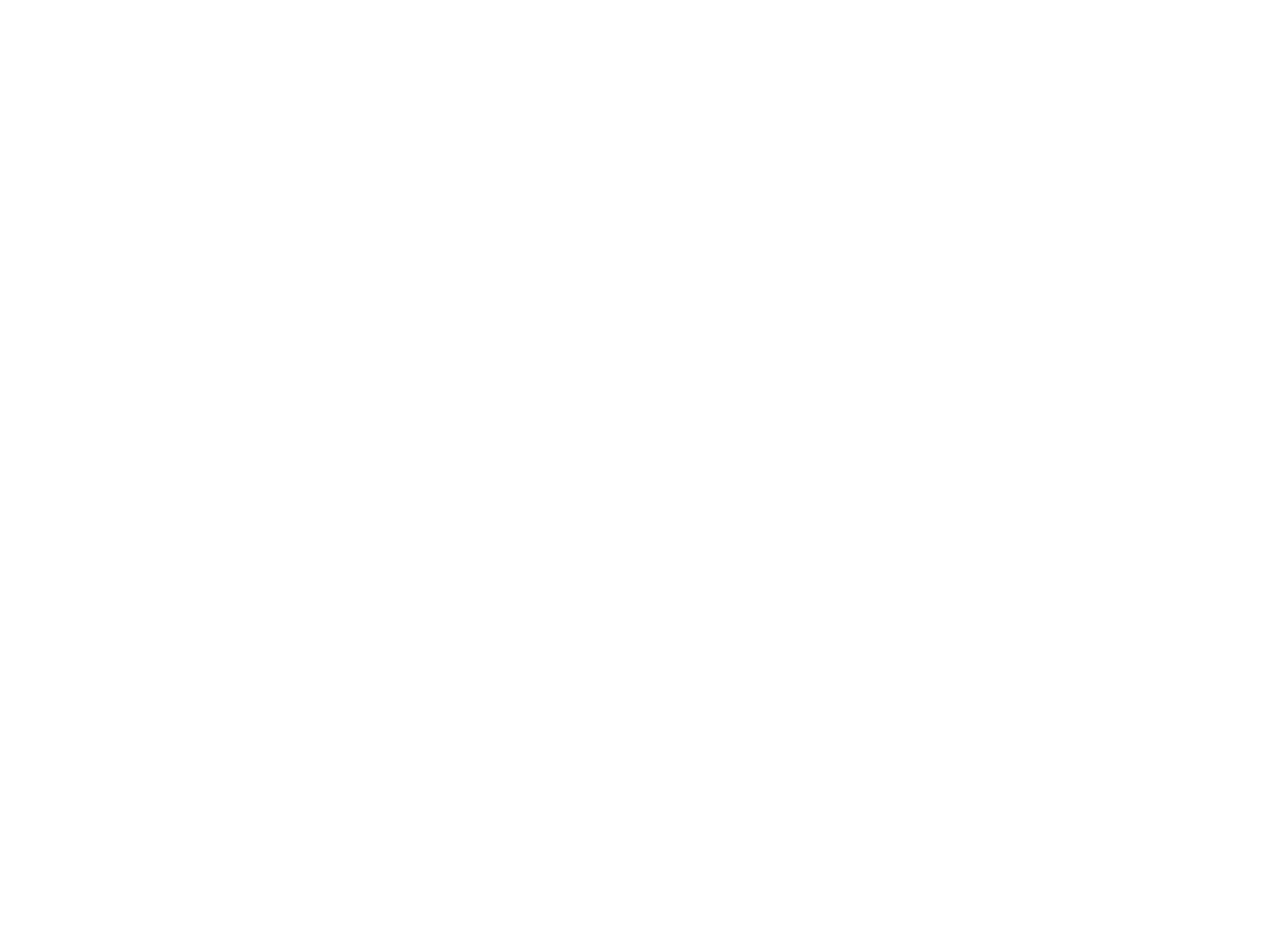
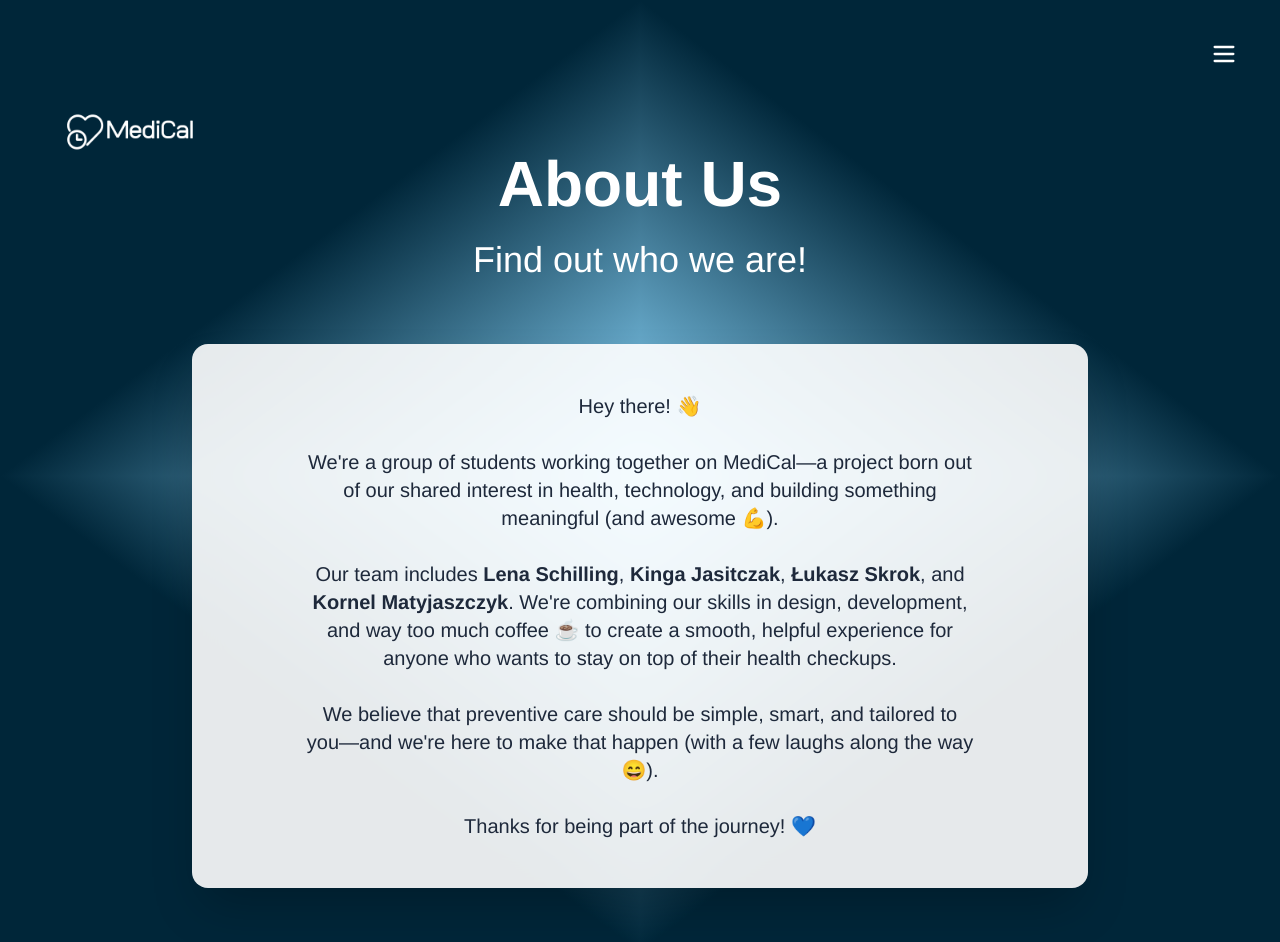
Before and after one commit to kingajasitczak/mediCal, a React (Create React App) app: page /about-us in a window 1280 px wide. Before the commit this address had no page. Shown: the top 942 px of the page. Before the commit the page ends 800 px from the top, so only its background shows below. Built offline with nearby package versions, Linux system fonts and the light colour scheme.

Commit message:
about us

```diff
--- /dev/null
+++ b/src/AboutUs.jsx
@@ -0,0 +1,74 @@
+import { Menu } from "lucide-react";
+import React from "react"; // Możesz potrzebować useState, jeśli przycisk Menu będzie coś otwierał
+
+export default function AboutUs() {
+  // const [showMenu, setShowMenu] = useState(false); // Odkomentuj, jeśli implementujesz SideMenu
+
+  return (
+    <div className="flex justify-center w-full">
+      <div className="w-full min-h-screen relative [background:linear-gradient(to_bottom_right,rgba(140,217,255,1)_0%,rgba(0,38,57,1)_50%)_bottom_right_/_50%_50%_no-repeat,linear-gradient(to_bottom_left,rgba(140,217,255,1)_0%,rgba(0,38,57,1)_50%)_bottom_left_/_50%_50%_no-repeat,linear-gradient(to_top_left,rgba(140,217,255,1)_0%,rgba(0,38,57,1)_50%)_top_left_/_50%_50%_no-repeat,linear-gradient(to_top_right,rgba(140,217,255,1)_0%,rgba(0,38,57,1)_50%)_top_right_/_50%_50%_no-repeat]">
+
+        {/* Logo - spójne z poprzednimi stronami */}
+        <div className="absolute top-6 left-6 sm:top-8 sm:left-8 z-20">
+          <img
+            src="/MediCal.png" // Używam /MediCal.png jak poprzednio
+            alt="MediCal Logo"
+            className="w-[180px] sm:w-[200px] h-auto object-cover" // Dostosowano rozmiar dla spójności
+          />
+        </div>
+
+        {/* Przycisk Menu - spójny z poprzednimi stronami */}
+        <div className="absolute top-6 right-6 sm:top-8 sm:right-8 z-20">
+          <button
+            type="button"
+            // onClick={() => setShowMenu(true)} // Odkomentuj dla funkcjonalności SideMenu
+            className="p-2 rounded-md text-white hover:bg-white/10 focus-visible:outline-none focus-visible:ring-2 focus-visible:ring-white/50"
+            aria-label="Open menu"
+          >
+            <Menu className="w-7 h-7 sm:w-8 sm:w-8 text-white" /> {/* Rozmiar z poprzedniej strony */}
+          </button>
+        </div>
+
+        {/* Główna treść strony */}
+        <div className="flex flex-col items-center justify-start pt-32 sm:pt-36 px-4 w-full">
+          <h1 className="font-extrabold text-white text-5xl sm:text-[64px] text-center tracking-[0] leading-tight font-['Roboto-ExtraBold',Helvetica]">
+            About Us
+          </h1>
+          <h2 className="mt-4 font-light text-white text-2xl sm:text-4xl text-center tracking-[0] leading-normal whitespace-nowrap font-['Roboto-Light',Helvetica] mb-12 sm:mb-16">
+            Find out who we are!
+          </h2>
+
+          {/* Karta "About Us" - wbudowane Card i CardContent */}
+          {/* Zastosowano stylizację podobną do karty profilu dla spójności */}
+          <div className="w-full max-w-3xl xl:max-w-4xl bg-white/90 backdrop-blur-lg rounded-2xl shadow-2xl"> {/* Poprawiono tło i responsywność */}
+            <div className="p-8 sm:p-10 md:p-12 flex flex-col items-center justify-center min-h-[300px] sm:min-h-[400px]"> {/* Zapewnia minimalną wysokość i padding */}
+              <div className="w-full max-w-2xl font-['Roboto-Regular',Helvetica] text-slate-800 text-lg sm:text-xl text-center leading-relaxed"> {/* Zmieniono czcionkę na bardziej czytelną dla dłuższego tekstu, dostosowano rozmiar */}
+                Hey there! 👋<br /><br />
+                We&apos;re a group of students working together on MediCal—a
+                project born out of our shared interest in health, technology,
+                and building something meaningful (and awesome 💪).
+                <br />
+                <br />
+                Our team includes <span className="font-semibold">Lena Schilling</span>, <span className="font-semibold">Kinga Jasitczak</span>, <span className="font-semibold">Łukasz Skrok</span>,
+                and <span className="font-semibold">Kornel Matyjaszczyk</span>. We&apos;re combining our skills in
+                design, development, and way too much coffee ☕ to create a
+                smooth, helpful experience for anyone who wants to stay on top
+                of their health checkups.
+                <br />
+                <br />
+                We believe that preventive care should be simple, smart, and
+                tailored to you—and we&apos;re here to make that happen (with a
+                few laughs along the way 😄).
+                <br />
+                <br />
+                Thanks for being part of the journey! 💙
+              </div>
+            </div>
+          </div>
+        </div>
+        <div className="pb-16"></div> {/* Dodatkowy padding na dole */}
+      </div>
+      {/* {showMenu && <SideMenu onClose={() => setShowMenu(false)} />} */}
+    </div>
+  );
+}
--- a/src/App.js
+++ b/src/App.js
@@ -7,6 +7,7 @@ import BasicSurvey from "./BasicSurvey";
 import ExtendedSurvey from "./ExtendedSurvey"; // ⬅️ Add this
 import CalenderView from "./CalenderView";
 import Profile from "./profile";
+import AboutUs from "./AboutUs";
 
 function App() {
   return (
@@ -19,6 +20,7 @@ function App() {
         <Route path="/extended-survey" element={<ExtendedSurvey />} /> {/* ⬅️ New route */}
         <Route path="/calendar" element={<CalenderView />} />
         <Route path="/profile" element={<Profile />} />
+        <Route path="/about-us" element={<AboutUs/>} />
 
       </Routes>
     </Router>
--- a/src/SideMenu.jsx
+++ b/src/SideMenu.jsx
@@ -20,7 +20,13 @@ export const SideMenu = ({ onClose }) => {
         <span className="text-lg font-medium">Your Profile</span>
       </div></Link>
 
-      <div className="mb-4 text-lg font-medium">About Us</div>
+      <Link
+        to="/about-us" // Ścieżka zdefiniowana w App.jsx
+        onClick={onClose} // Opcjonalnie: zamknij menu po kliknięciu
+        className="mb-6 flex items-center gap-2 cursor-pointer hover:opacity-80"
+      >
+
+      <div className="mb-4 text-lg font-medium">About Us</div></Link>
       <div className="text-lg font-medium">Articles</div>
     </div>
   );
```
